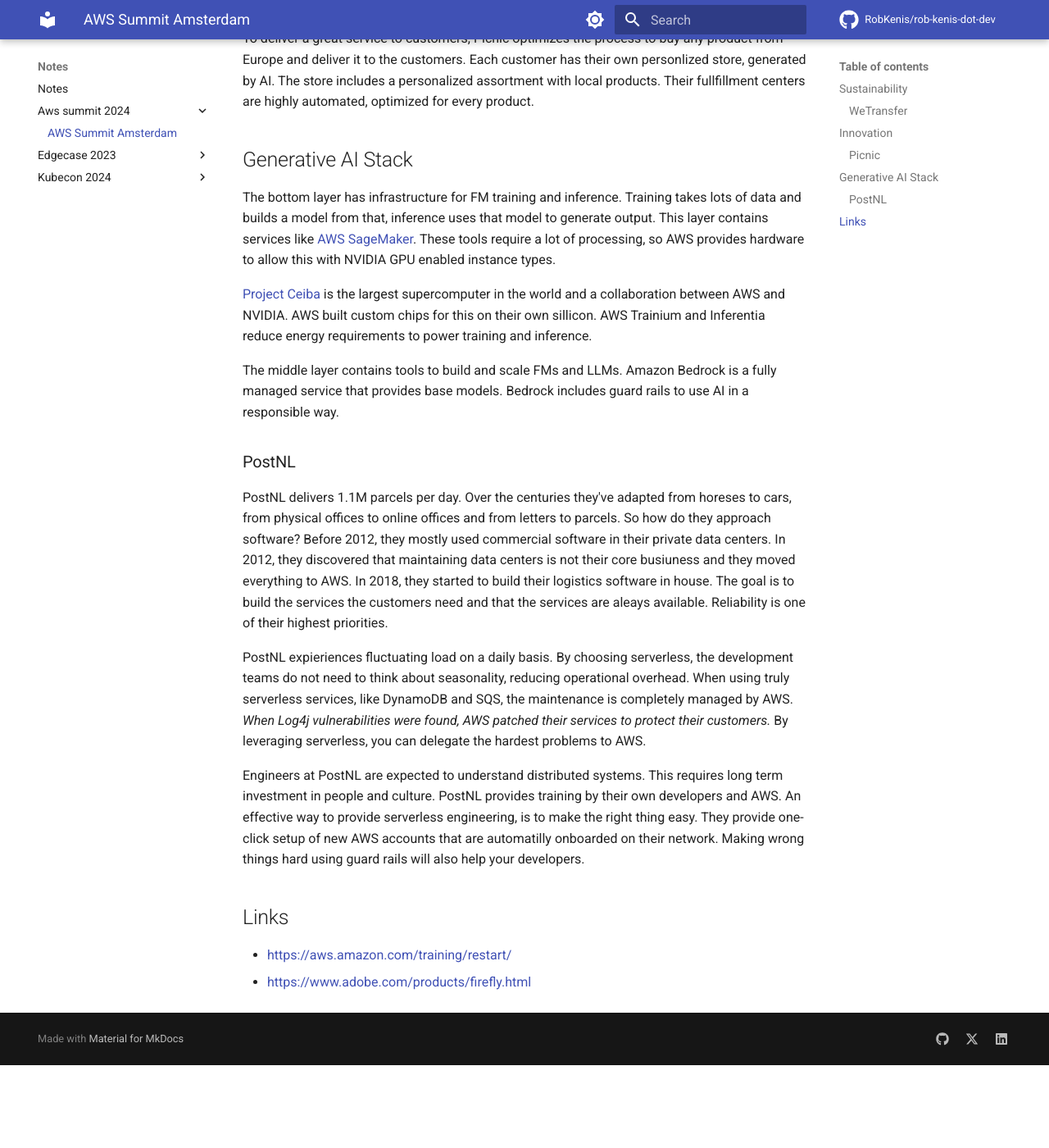
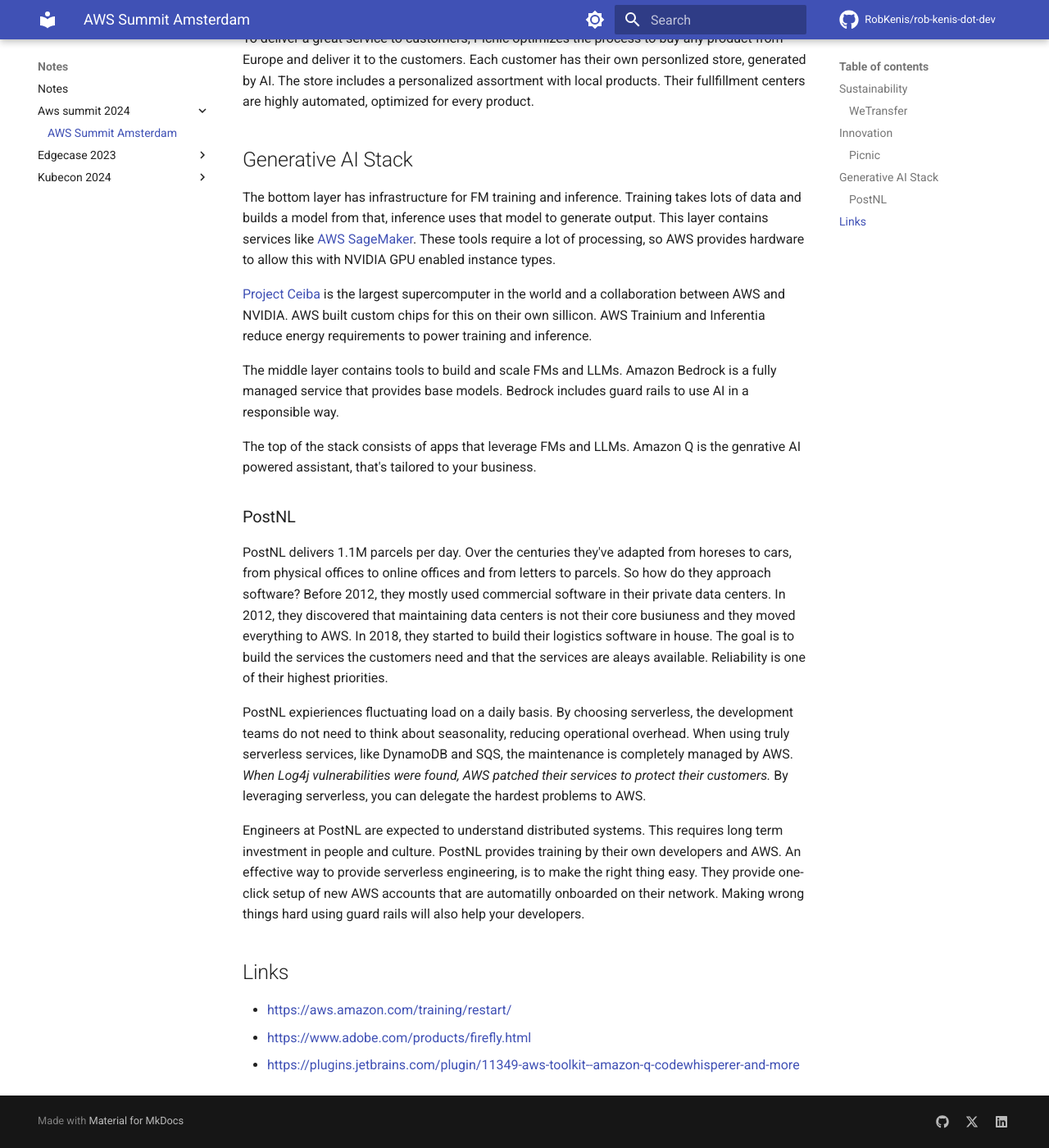
Before and after one commit to RobKenis/rob-kenis-dot-dev, an MkDocs documentation site: the page built from docs/aws-summit-2024/1-keynote.md, in a window 1280 px wide and 1400 px high, scrolled down 816 px. Shown: the whole window at 82% size. Built offline with MkDocs 1.6.1 and Material for MkDocs 9.7.7, drawn with Linux system fonts in a browser that asks for light colours; comment, search, counter and statistics services are not loaded; before the commit the page ends 2115 px from its top, so only the background shows below that.

Commit message:
Add closing notes on keynote

```diff
--- a/docs/aws-summit-2024/1-keynote.md
+++ b/docs/aws-summit-2024/1-keynote.md
@@ -41,6 +41,9 @@
 The middle layer contains tools to build and scale FMs and LLMs. Amazon Bedrock is a fully managed service that provides base models.
 Bedrock includes guard rails to use AI in a responsible way.
 
+The top of the stack consists of apps that leverage FMs and LLMs. Amazon Q is the genrative AI powered assistant, that's tailored to your
+business.
+
 ### PostNL
 
 PostNL delivers 1.1M parcels per day. Over the centuries they've adapted from horeses to cars, from physical offices to online offices
@@ -59,8 +62,8 @@
 setup of new AWS accounts that are automatilly onboarded on their network. Making wrong things hard using guard rails will also help your developers.
 
 
-
 ## Links
 
 - <https://aws.amazon.com/training/restart/>
 - <https://www.adobe.com/products/firefly.html>
+- <https://plugins.jetbrains.com/plugin/11349-aws-toolkit--amazon-q-codewhisperer-and-more>
```
